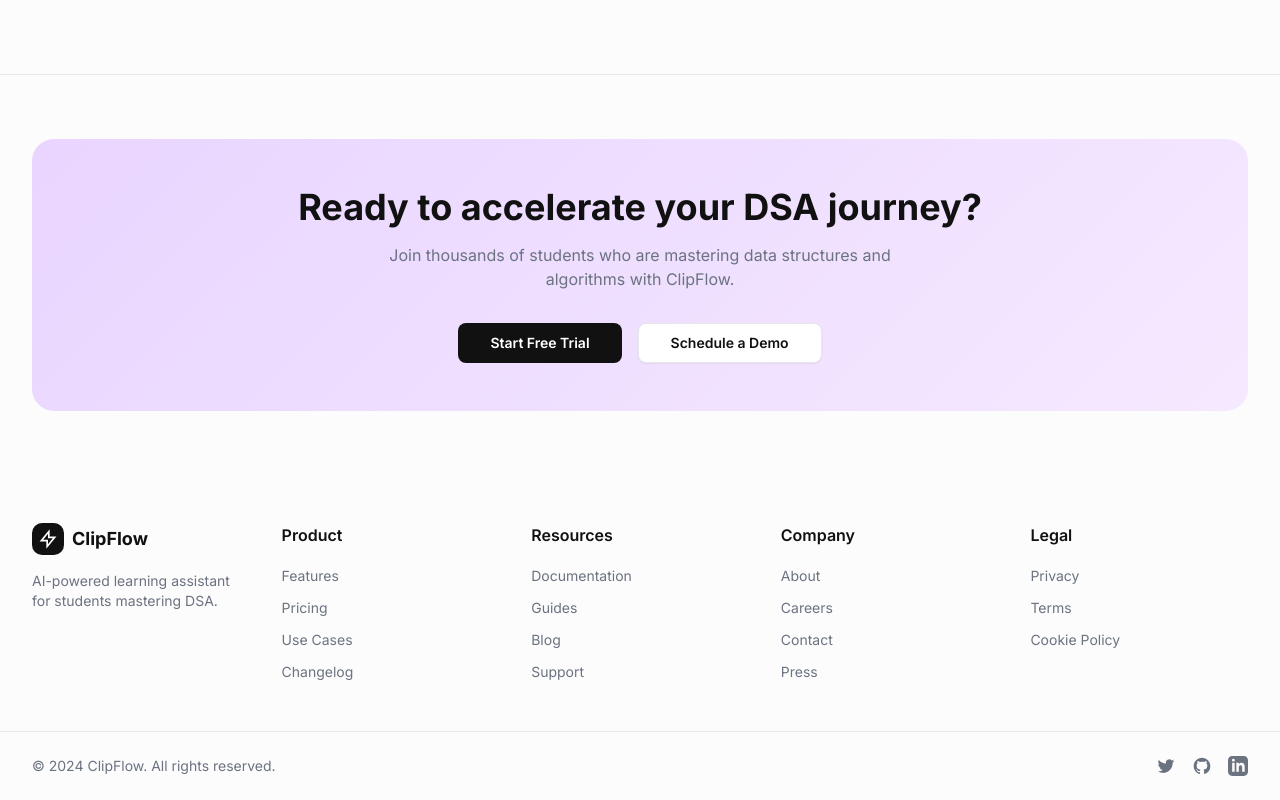
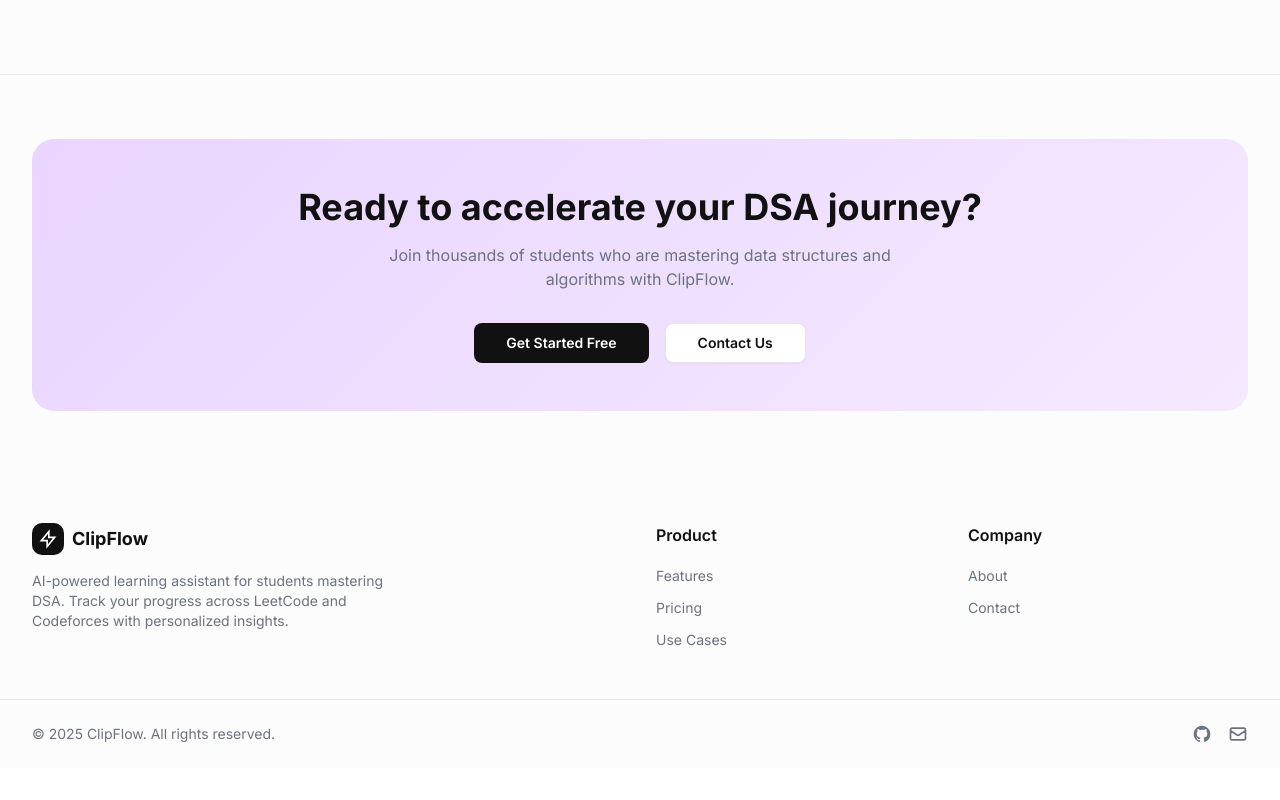
Before and after one commit to saivighnesh2190/clip-flow-ai, a Next.js app: page / in a window 1280 px wide. Shown: the part 7189-7989 px from the top of the page. After the commit the page ends 7957 px from the top, so only its background shows below. Built offline with nearby package versions, Linux system fonts and the light colour scheme; no server answers.

Commit message:
Clean up footer - remove dead links

```diff
--- a/src/components/Footer.tsx
+++ b/src/components/Footer.tsx
@@ -6,24 +6,10 @@ const footerLinks = {
         { label: "Features", href: "/features" },
         { label: "Pricing", href: "/pricing" },
         { label: "Use Cases", href: "/use-cases" },
-        { label: "Changelog", href: "#" },
-    ],
-    resources: [
-        { label: "Documentation", href: "#" },
-        { label: "Guides", href: "#" },
-        { label: "Blog", href: "#" },
-        { label: "Support", href: "/contact" },
     ],
     company: [
         { label: "About", href: "/about" },
-        { label: "Careers", href: "#" },
         { label: "Contact", href: "/contact" },
-        { label: "Press", href: "#" },
-    ],
-    legal: [
-        { label: "Privacy", href: "#" },
-        { label: "Terms", href: "#" },
-        { label: "Cookie Policy", href: "#" },
     ],
 };
 
@@ -41,10 +27,10 @@ export default function Footer() {
                     </p>
                     <div className="flex flex-col sm:flex-row items-center justify-center gap-4">
                         <Button size="lg" className="font-semibold px-8" asChild>
-                            <Link href="/signup">Start Free Trial</Link>
+                            <Link href="/signup">Get Started Free</Link>
                         </Button>
                         <Button variant="outline" size="lg" className="font-semibold px-8" asChild>
-                            <Link href="/contact">Schedule a Demo</Link>
+                            <Link href="/contact">Contact Us</Link>
                         </Button>
                     </div>
                 </div>
@@ -52,9 +38,9 @@ export default function Footer() {
 
             {/* Links Section */}
             <div className="max-w-7xl mx-auto px-4 sm:px-6 lg:px-8 py-12">
-                <div className="grid grid-cols-2 md:grid-cols-5 gap-8">
+                <div className="grid grid-cols-2 md:grid-cols-4 gap-8">
                     {/* Brand */}
-                    <div className="col-span-2 md:col-span-1">
+                    <div className="col-span-2 md:col-span-2">
                         <Link href="/" className="flex items-center gap-2 mb-4">
                             <div className="w-8 h-8 rounded-lg bg-primary flex items-center justify-center">
                                 <svg
@@ -69,8 +55,8 @@ export default function Footer() {
                             </div>
                             <span className="text-lg font-bold text-foreground">ClipFlow</span>
                         </Link>
-                        <p className="text-sm text-muted-foreground">
-                            AI-powered learning assistant for students mastering DSA.
+                        <p className="text-sm text-muted-foreground max-w-sm">
+                            AI-powered learning assistant for students mastering DSA. Track your progress across LeetCode and Codeforces with personalized insights.
                         </p>
                     </div>
 
@@ -79,20 +65,6 @@ export default function Footer() {
                         <h4 className="font-semibold text-foreground mb-4">Product</h4>
                         <ul className="space-y-2">
                             {footerLinks.product.map((link) => (
-                                <li key={link.label}>
-                                    <Link href={link.href} className="text-sm text-muted-foreground hover:text-foreground transition-colors">
-                                        {link.label}
-                                    </Link>
-                                </li>
-                            ))}
-                        </ul>
-                    </div>
-
-                    {/* Resources */}
-                    <div>
-                        <h4 className="font-semibold text-foreground mb-4">Resources</h4>
-                        <ul className="space-y-2">
-                            {footerLinks.resources.map((link) => (
                                 <li key={link.label}>
                                     <Link href={link.href} className="text-sm text-muted-foreground hover:text-foreground transition-colors">
                                         {link.label}
@@ -115,20 +87,6 @@ export default function Footer() {
                             ))}
                         </ul>
                     </div>
-
-                    {/* Legal */}
-                    <div>
-                        <h4 className="font-semibold text-foreground mb-4">Legal</h4>
-                        <ul className="space-y-2">
-                            {footerLinks.legal.map((link) => (
-                                <li key={link.label}>
-                                    <Link href={link.href} className="text-sm text-muted-foreground hover:text-foreground transition-colors">
-                                        {link.label}
-                                    </Link>
-                                </li>
-                            ))}
-                        </ul>
-                    </div>
                 </div>
             </div>
 
@@ -137,23 +95,27 @@ export default function Footer() {
                 <div className="max-w-7xl mx-auto px-4 sm:px-6 lg:px-8 py-6">
                     <div className="flex flex-col md:flex-row items-center justify-between gap-4">
                         <p className="text-sm text-muted-foreground">
-                            © 2024 ClipFlow. All rights reserved.
+                            © {new Date().getFullYear()} ClipFlow. All rights reserved.
                         </p>
                         <div className="flex items-center gap-4">
-                            {/* Social Links */}
-                            <a href="#" className="text-muted-foreground hover:text-foreground transition-colors" aria-label="Twitter">
-                                <svg className="w-5 h-5" fill="currentColor" viewBox="0 0 24 24">
-                                    <path d="M8.29 20.251c7.547 0 11.675-6.253 11.675-11.675 0-.178 0-.355-.012-.53A8.348 8.348 0 0022 5.92a8.19 8.19 0 01-2.357.646 4.118 4.118 0 001.804-2.27 8.224 8.224 0 01-2.605.996 4.107 4.107 0 00-6.993 3.743 11.65 11.65 0 01-8.457-4.287 4.106 4.106 0 001.27 5.477A4.072 4.072 0 012.8 9.713v.052a4.105 4.105 0 003.292 4.022 4.095 4.095 0 01-1.853.07 4.108 4.108 0 003.834 2.85A8.233 8.233 0 012 18.407a11.616 11.616 0 006.29 1.84" />
-                                </svg>
-                            </a>
-                            <a href="#" className="text-muted-foreground hover:text-foreground transition-colors" aria-label="GitHub">
+                            <a
+                                href="https://github.com/saivighnesh2190"
+                                target="_blank"
+                                rel="noopener noreferrer"
+                                className="text-muted-foreground hover:text-foreground transition-colors"
+                                aria-label="GitHub"
+                            >
                                 <svg className="w-5 h-5" fill="currentColor" viewBox="0 0 24 24">
                                     <path fillRule="evenodd" d="M12 2C6.477 2 2 6.484 2 12.017c0 4.425 2.865 8.18 6.839 9.504.5.092.682-.217.682-.483 0-.237-.008-.868-.013-1.703-2.782.605-3.369-1.343-3.369-1.343-.454-1.158-1.11-1.466-1.11-1.466-.908-.62.069-.608.069-.608 1.003.07 1.531 1.032 1.531 1.032.892 1.53 2.341 1.088 2.91.832.092-.647.35-1.088.636-1.338-2.22-.253-4.555-1.113-4.555-4.951 0-1.093.39-1.988 1.029-2.688-.103-.253-.446-1.272.098-2.65 0 0 .84-.27 2.75 1.026A9.564 9.564 0 0112 6.844c.85.004 1.705.115 2.504.337 1.909-1.296 2.747-1.027 2.747-1.027.546 1.379.202 2.398.1 2.651.64.7 1.028 1.595 1.028 2.688 0 3.848-2.339 4.695-4.566 4.943.359.309.678.92.678 1.855 0 1.338-.012 2.419-.012 2.747 0 .268.18.58.688.482A10.019 10.019 0 0022 12.017C22 6.484 17.522 2 12 2z" clipRule="evenodd" />
                                 </svg>
                             </a>
-                            <a href="#" className="text-muted-foreground hover:text-foreground transition-colors" aria-label="LinkedIn">
-                                <svg className="w-5 h-5" fill="currentColor" viewBox="0 0 24 24">
-                                    <path fillRule="evenodd" d="M19 0h-14c-2.761 0-5 2.239-5 5v14c0 2.761 2.239 5 5 5h14c2.762 0 5-2.239 5-5v-14c0-2.761-2.238-5-5-5zm-11 19h-3v-11h3v11zm-1.5-12.268c-.966 0-1.75-.79-1.75-1.764s.784-1.764 1.75-1.764 1.75.79 1.75 1.764-.783 1.764-1.75 1.764zm13.5 12.268h-3v-5.604c0-3.368-4-3.113-4 0v5.604h-3v-11h3v1.765c1.396-2.586 7-2.777 7 2.476v6.759z" clipRule="evenodd" />
+                            <a
+                                href="mailto:nsaivighnesh@zohomail.in"
+                                className="text-muted-foreground hover:text-foreground transition-colors"
+                                aria-label="Email"
+                            >
+                                <svg className="w-5 h-5" fill="none" stroke="currentColor" viewBox="0 0 24 24">
+                                    <path strokeLinecap="round" strokeLinejoin="round" strokeWidth={2} d="M3 8l7.89 5.26a2 2 0 002.22 0L21 8M5 19h14a2 2 0 002-2V7a2 2 0 00-2-2H5a2 2 0 00-2 2v10a2 2 0 002 2z" />
                                 </svg>
                             </a>
                         </div>
```
